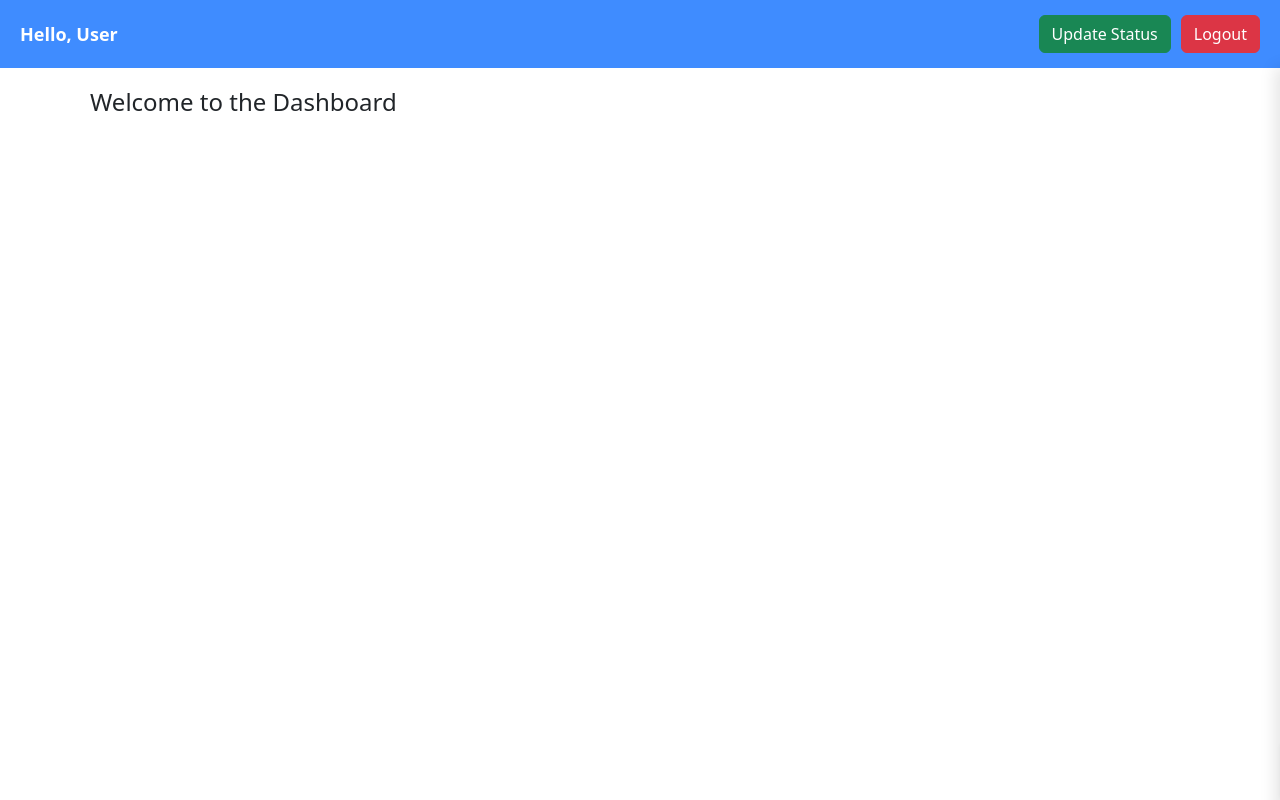
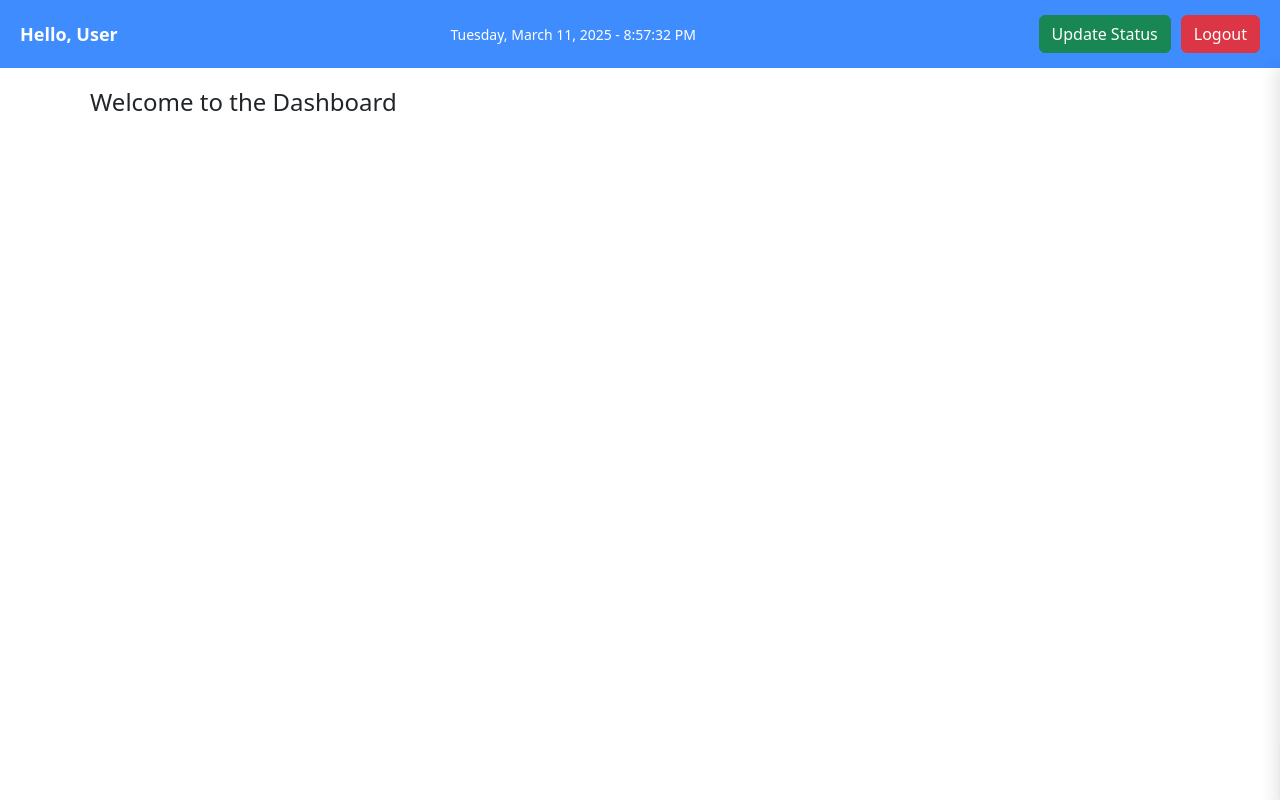
Before and after one commit to hakerarena/daily-scrum-ui, an Angular app: page /dashboard in a window 1280 px wide. Built offline with nearby package versions, Linux system fonts and the light colour scheme; sample sign-in values are in the browser's storage.

Commit message:
feat: :sparkles: Add datetime to navbar

```diff
--- a/src/app/feature-components/navbar/navbar.component.html
+++ b/src/app/feature-components/navbar/navbar.component.html
@@ -1,5 +1,11 @@
 <div class="navbar">
   <span class="greeting">Hello, {{ username }}</span>
+
+  <!-- Center Date & Time -->
+  <div class="current-datetime">
+    {{ currentDate | date:'fullDate' }} - {{ currentTime }}
+  </div>
+
   <div class="nav-btn-container">
     <button class="btn btn-success" (click)="openUpdateStatus()">
       Update Status
--- a/src/app/feature-components/navbar/navbar.component.scss
+++ b/src/app/feature-components/navbar/navbar.component.scss
@@ -11,6 +11,12 @@
     font-weight: bold;
   }
 
+  .current-datetime {
+    font-size: 14px;
+    text-align: center;
+    flex-grow: 1;
+  }
+
   .nav-btn-container {
     button {
       margin-left: 10px;
--- a/src/app/feature-components/navbar/navbar.component.ts
+++ b/src/app/feature-components/navbar/navbar.component.ts
@@ -1,4 +1,4 @@
-import { Component } from '@angular/core';
+import { Component, OnInit } from '@angular/core';
 import { SidebarService } from '../../services/sidebar.service';
 
 @Component({
@@ -7,17 +7,32 @@ import { SidebarService } from '../../services/sidebar.service';
   styleUrl: './navbar.component.scss',
   standalone: false
 })
-export class NavbarComponent {
+export class NavbarComponent implements OnInit {
   username: string = '';
   isSidebarOpen = false;
+  currentDate: Date = new Date();
+  currentTime: string = '';
 
   constructor(private sidebarService: SidebarService) {
     this.username = localStorage.getItem('email') || 'User';
     this.sidebarService.sidebarState.subscribe(isSidebarOpen => this.isSidebarOpen = isSidebarOpen);
   }
 
+  ngOnInit(): void {
+    this.updateTime();
+    setInterval(() => {
+      this.updateTime();
+    }, 1000);
+  }
+
+  updateTime() {
+    const now = new Date();
+    this.currentDate = now;
+    this.currentTime = now.toLocaleTimeString();
+  }
+
   openUpdateStatus() {
-    this.isSidebarOpen ? this.sidebarService.closeSidebar(): this.sidebarService.openSidebar();
+    this.isSidebarOpen ? this.sidebarService.closeSidebar() : this.sidebarService.openSidebar();
   }
 
   closeSidebar() {
```
